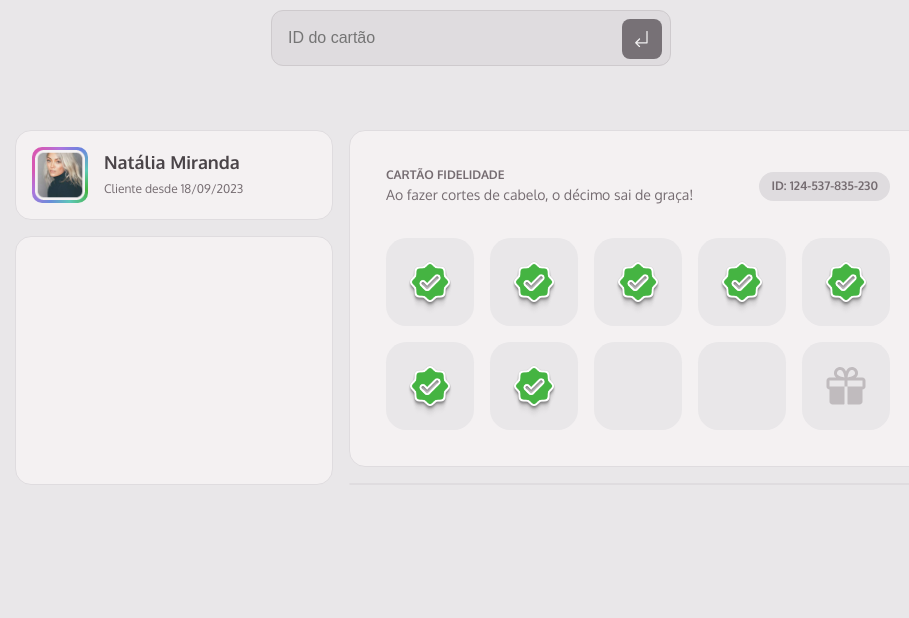
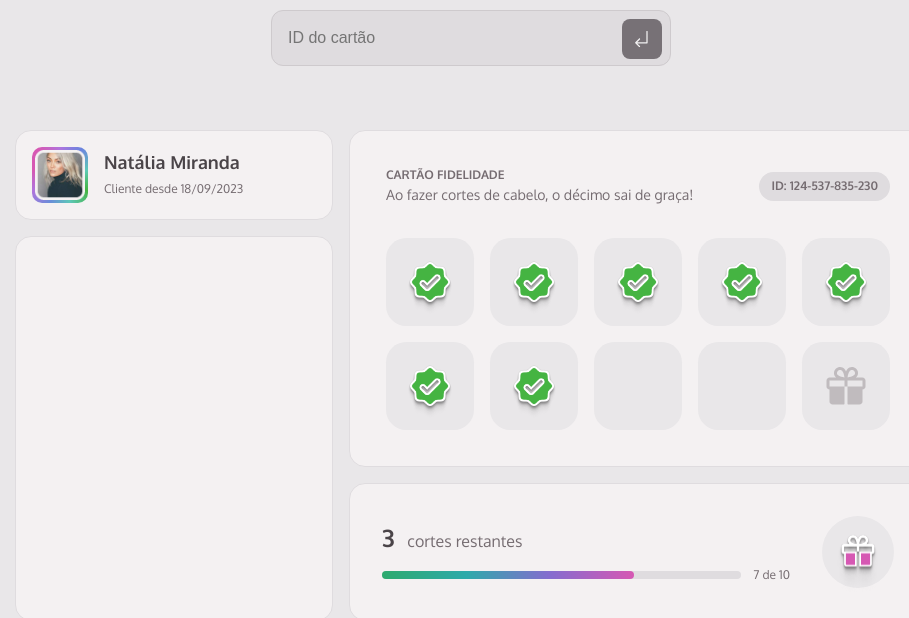
Before and after one commit to saramargarido/members-club, a website built with webpack: page index.html in a window 1280 px wide. Shown: the part 142-760 px from the top of the page, without its empty margins (169-1078 px from the left). Built offline with nearby package versions, Linux system fonts and the light colour scheme; files whose address does not match are found by name.

Commit message:
add progress bar

```diff
--- a/index.html
+++ b/index.html
@@ -78,7 +78,20 @@
         </div>
       </div>
     </div>
-    <div id="gift" class="card"></div>
+    <div id="gift" class="card">
+      <div class="progress-area">
+        <h2>
+          3&nbsp;&nbsp;<span>cortes restantes</span>
+        </h2>
+        <div class="progress-bar">
+          <span class="bar"></span>
+          <small>7 de 10</small>
+        </div>
+      </div>
+      <div class="icon-area">
+        <img src="./src/assets/icons/PinGift.png" alt="ícone de um presente">
+      </div>
+    </div>
     <div id="history" class="card"></div>
   </main>
 </body>
--- a/src/styles/main.css
+++ b/src/styles/main.css
@@ -101,6 +101,78 @@ main {
 
   & #gift {
     grid-area: gift;
+    display: flex;
+    justify-content: space-between;
+    align-items: center;
+    gap: 2rem;
+    padding: 2rem;
+
+    & .progress-area {
+      flex: 1;
+      display: flex;
+      flex-direction: column;
+      gap: .75rem;
+
+      & h2 {
+        font-size: var(--heading---title--md);
+        margin: 0;
+        padding: 0;
+        line-height: 1.4;
+
+        & span {
+          font-size: var(--body---text--md);
+          font-weight: var(--fw-base);
+          color: var(--base---gray-500);
+        }
+      }
+
+      & .progress-bar {
+        display: flex;
+        align-items: center;
+        gap: .75rem;
+
+        & .bar {
+          flex: 1;
+          height: .5rem;
+          background: var(--base---gray-300);
+          border-radius: 50px;
+          position: relative;
+
+          &::before {
+            content: '';
+            position: absolute;
+            width: 70%;
+            height: 100%;
+            border-radius: 100px;
+            background: linear-gradient(90deg, #2DAA6E 0%, #2DAAAA 33.33%, #856CCF 66.67%, #D658B3 100%);
+          }
+        }
+      }
+    }
+
+    & .icon-area {
+      width: 4.5rem;
+      height: 4.5rem;
+      background: var(--base---gray-200);
+      border-radius: 50%;
+      padding: .5rem;
+      display: flex;
+      align-items: center;
+      justify-content: center;
+
+      & img {
+        margin-top: 1rem;
+      }
+
+      @media (width <=768px) {
+        width: 3.5rem;
+        height: 3.5rem;
+
+        & img {
+          margin-top: .75rem;
+        }
+      }
+    }
   }
 
   & #history {
```
